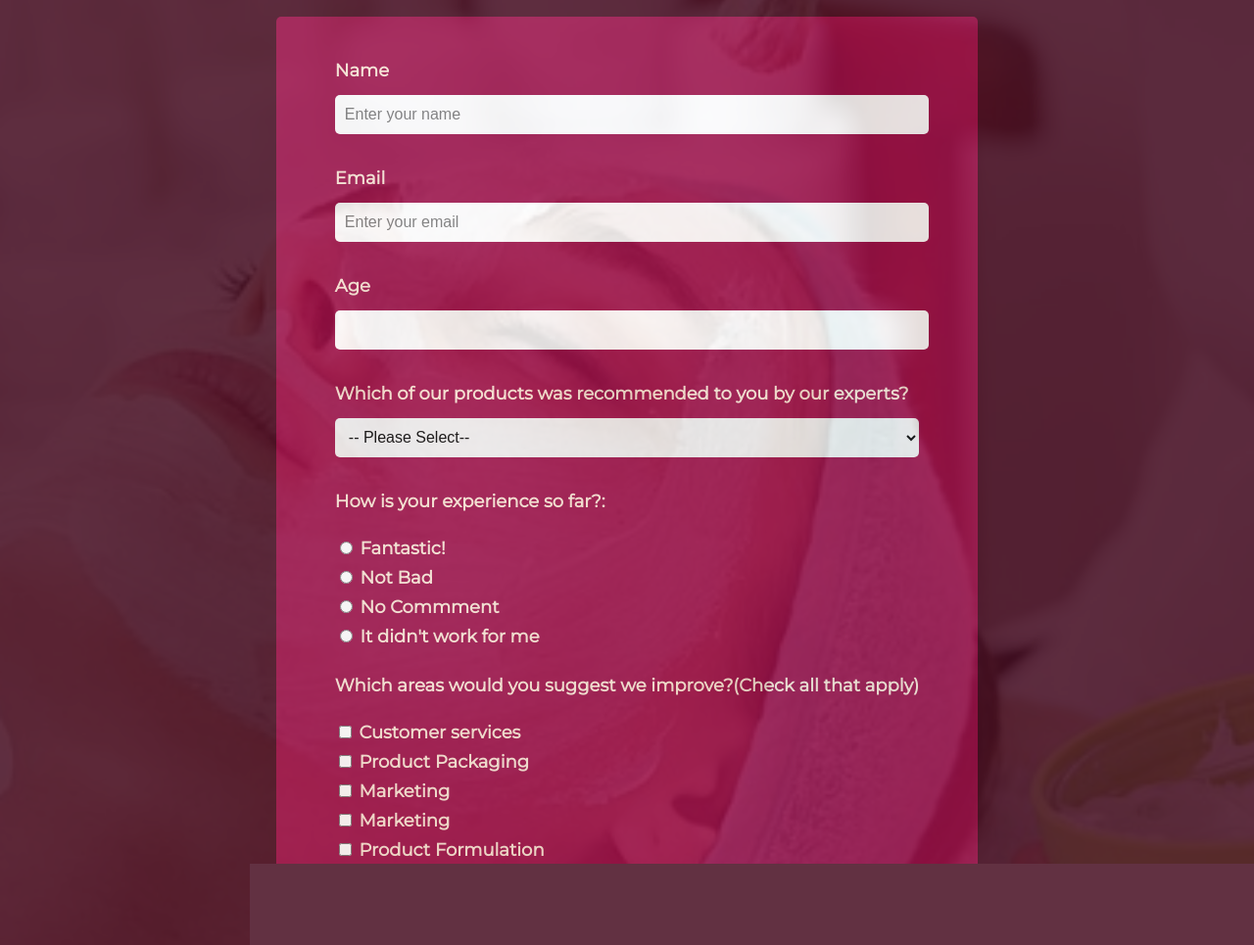
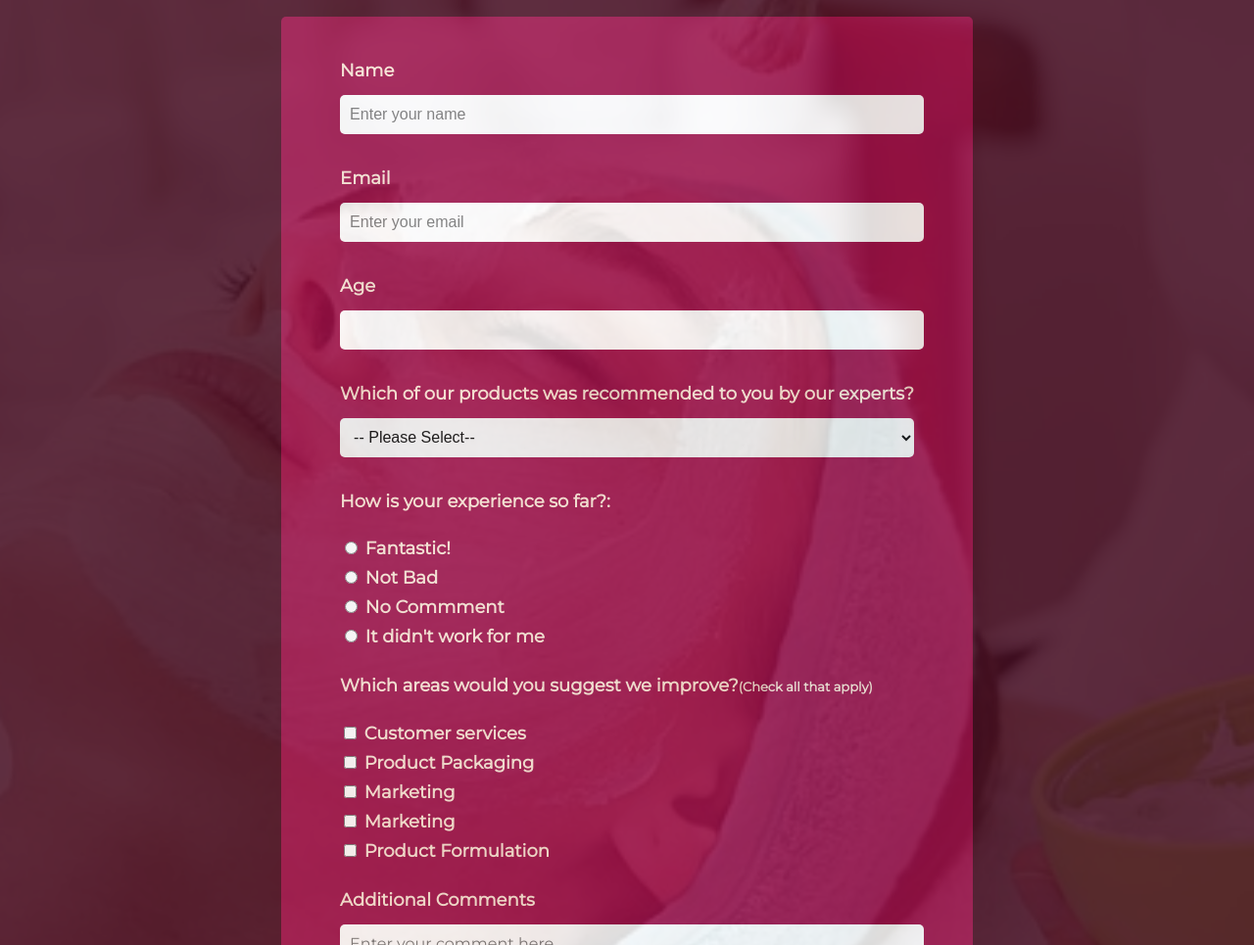
Before and after one commit to Undevcover/survey-form-fcc, a plain HTML site: page index.html in a window 1280 px wide. Shown: the part 135-1100 px from the top of the page at 98% size. Drawn offline with Linux system fonts and the light colour scheme.

Commit message:
styled the span element to reduce normal font size

```diff
--- a/styles.css
+++ b/styles.css
@@ -58,6 +58,9 @@
      margin-top: 20px;
 
 }
+.check-span {
+    font-size: small;
+}
 .item {
     margin: 20px;
 }
```
